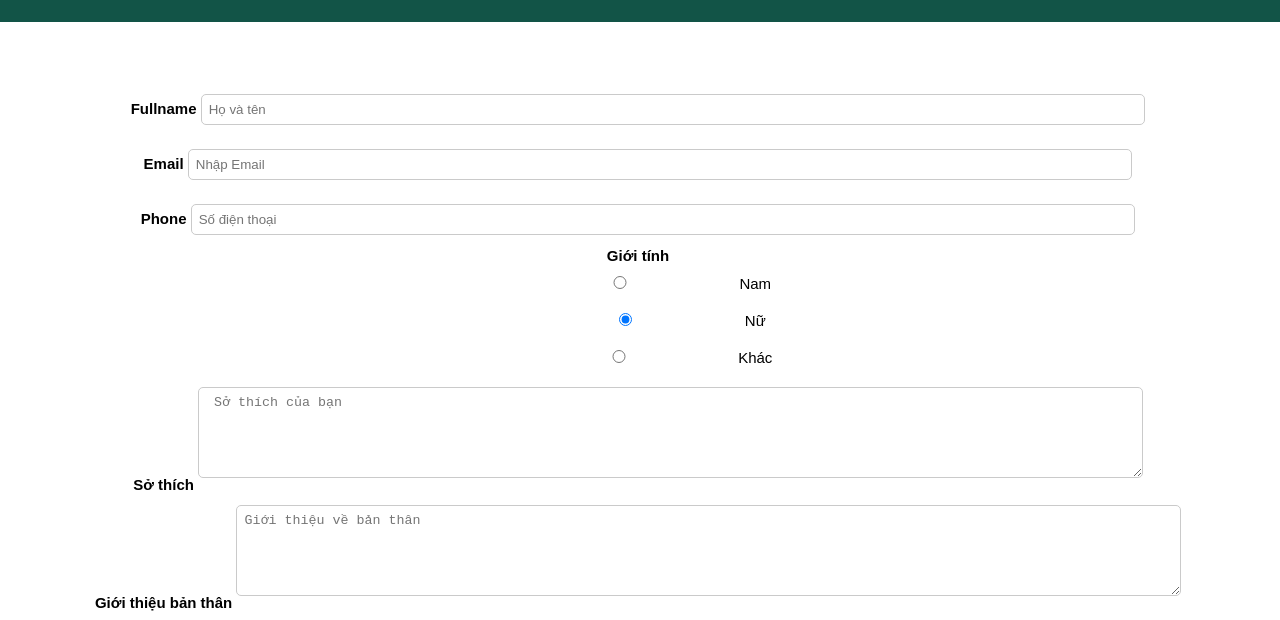
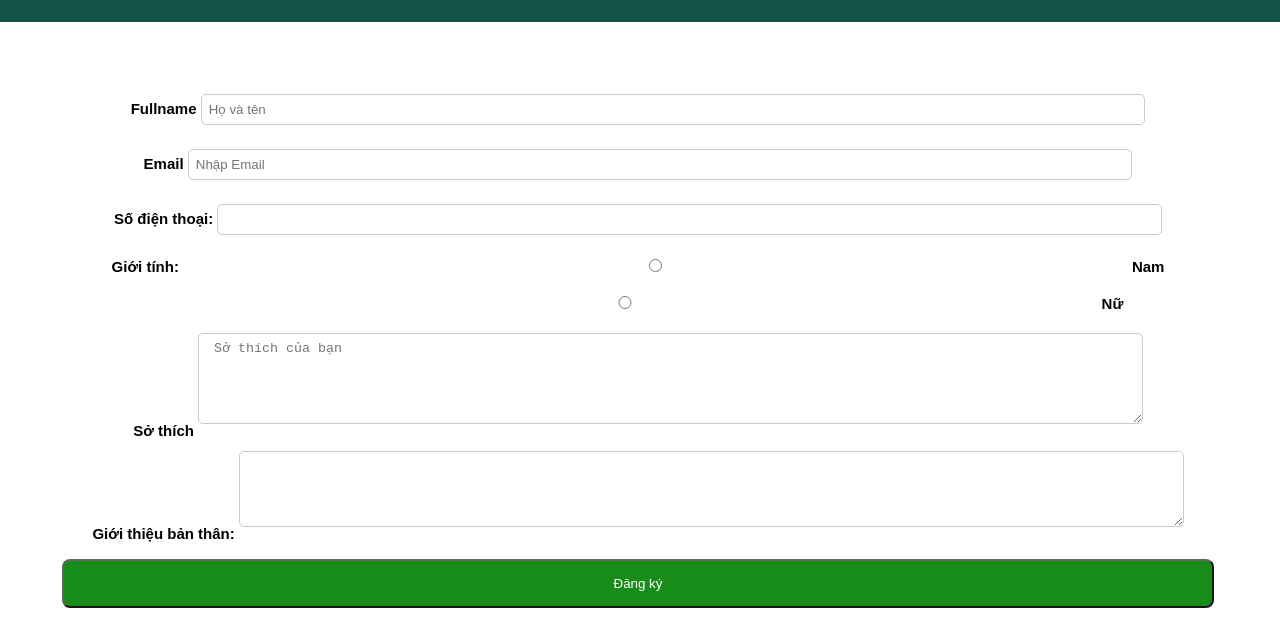
Before and after one commit to HaQuynh251106/webcuahaquynh, a plain HTML site: page html/index.html in a window 1280 px wide. Shown: the part 332-952 px from the top of the page. Drawn offline with Linux system fonts and the light colour scheme.

Commit message:
Update index.html

```diff
--- a/html/index.html
+++ b/html/index.html
@@ -5,7 +5,7 @@
     <meta http-equiv="X-UA-Compatible" content="IE=edge">
     <meta name="viewport" content="width=device-width, initial-scale=1.0">
     <link rel="stylesheet" href="https://cdnjs.cloudflare.com/ajax/libs/font-awesome/4.7.0/css/font-awesome.min.css">
-    <link rel="stylesheet" href="../css/assignment.css">
+    <link rel="stylesheet" href="../css/assignment.css" href="../js/home.js">
     <title>assignment</title>
 </head>
 <body>
@@ -16,31 +16,32 @@
         </header>
 
     <fieldset>
-        <form action="" method="" name="registerForm">
+        <form action="" method="" name="registerForm" id="userForm">
 
             <div class="form-group">
                 <label for="">Fullname</label>
-                <input type="text" name="fullName" placeholder="Họ và tên">
+                <input type="text" name="fullName" id="name" placeholder="Họ và tên">
                 <span class="msg-error"></span>
                 <i style="display:none; color: green;" class="fa fa-check" aria-hidden="true"></i>
             </div>
 
             <div class="form-group">
                 <label for="">Email</label>
-                <input type="email" name="Email" placeholder="Nhập Email">
+                <input type="email" name="Email" id="email" placeholder="Nhập Email">
                 <span class="msg-error"></span>
             </div>
 
             <div class="form-group">
-                <label for="">Phone</label>
-                <input type="text" required name="phone" placeholder="Số điện thoại">
+                <label for="phone">Số điện thoại:</label>
+                <input type="text" id="phone" name="phone" required>
             </div>
 
             <div class="form-group">
-                <label for="">Giới tính</label>
-                <div class="list-item"><input type="radio" name="gender" value="1"> Nam</div>
-                <div class="list-item"><input type="radio" name="gender" value="2" checked> Nữ</div>
-                <div class="list-item"><input type="radio" name="gender" value="3"> Khác</div>
+                <label>Giới tính:</label>
+                <input type="radio" id="male" name="gender" value="Nam" required>
+                <label for="male">Nam</label>
+                <input type="radio" id="female" name="gender" value="Nữ" required>
+                <label for="female">Nữ</label>
             </div>
 
             <div class="form-group">
@@ -49,13 +50,12 @@
             </div>
 
             <div class="form-group">
-                <label for="">Giới thiệu bản thân</label>
-                <textarea name="" id="" cols="30" rows="5" placeholder="Giới thiệu về bản thân"></textarea>
-            </div>
+                <label for="bio">Giới thiệu bản thân:</label>
+                <textarea id="bio" name="bio" rows="4" required></textarea>
+            </div> <br>
 
-            <div class="form-group">
-                <input type="button" name="submit" value="SUBMIT">
-            </div>
+                <button type="submit" class="submit">Đăng ký</button>
+
 
         </form>
         <form action="" name="loginForm"></form>
@@ -67,8 +67,6 @@
         haquynh251106@gmail.com
         </h5>
     </footer>
-   <script>
-
-   </script>
+    <script src="../js/home.js"></script>
 </body>
 </html>
```
